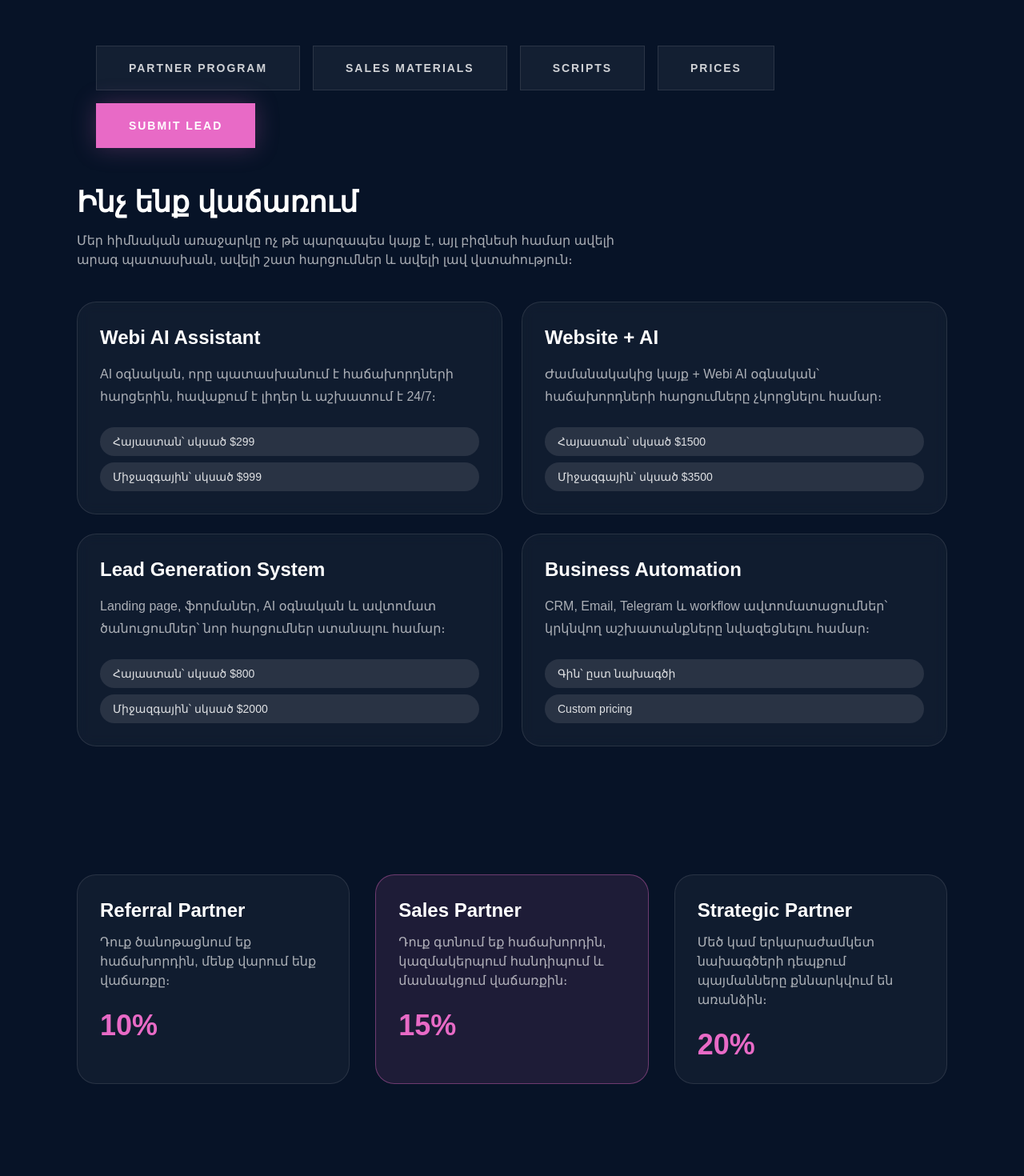
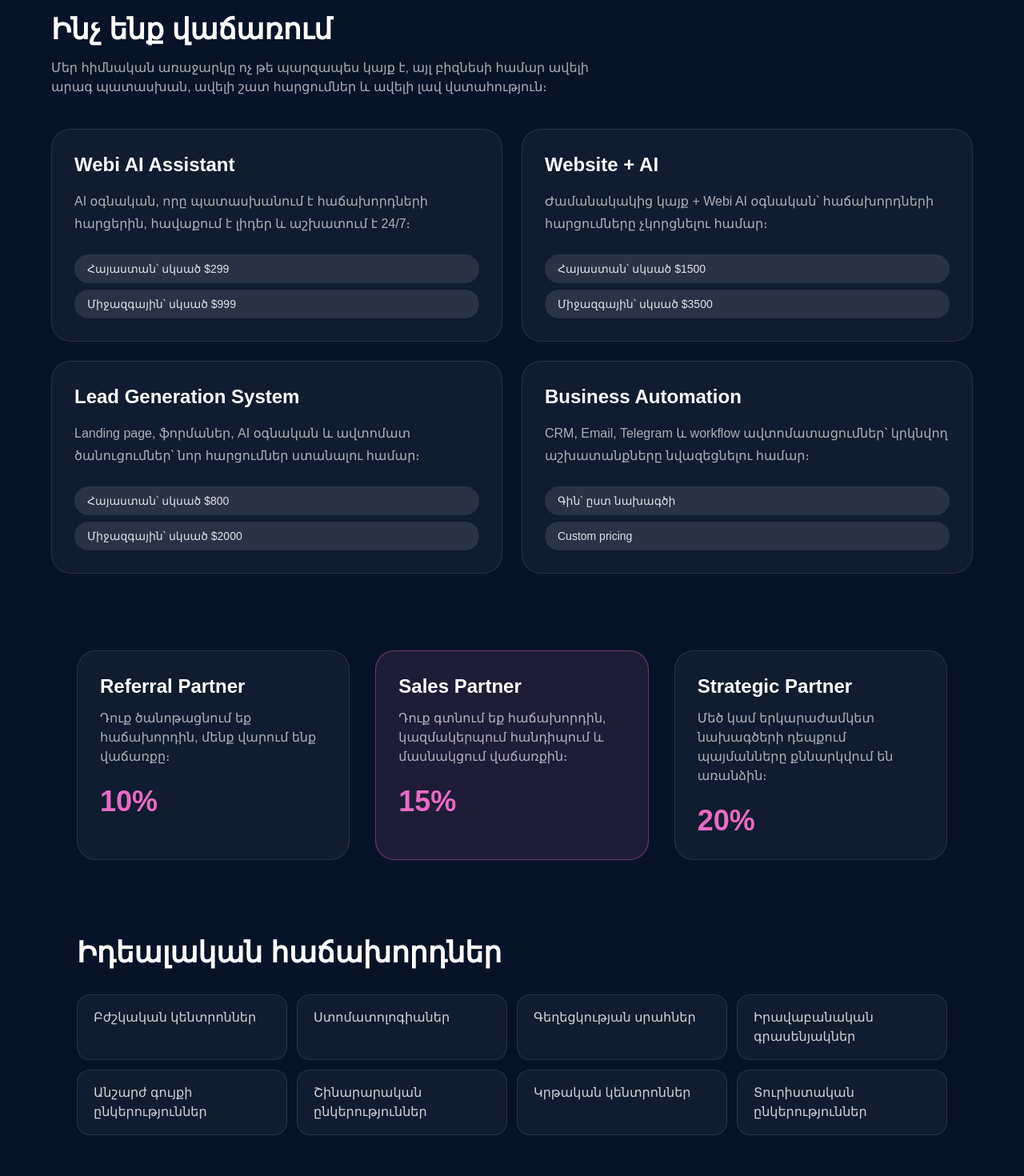
Before and after one commit to webbitis/webbitis-site, a Next.js app: page /partners in a window 1280 px wide. Shown: the part 720-2190 px from the top of the page at 80% size. Built offline with nearby package versions, Linux system fonts and the light colour scheme; no server answers.

Commit message:
partner nav changes

```diff
--- a/app/components/PartnerNav.tsx
+++ b/app/components/PartnerNav.tsx
@@ -8,19 +8,35 @@
   { href: "/submit-lead", label: "Submit Lead", primary: true },
 ];
 
-export default function PartnerNav() {
+type PartnerNavProps = {
+  theme?: "dark" | "light";
+};
+
+export default function PartnerNav({ theme = "dark" }: PartnerNavProps) {
+  const isLight = theme === "light";
+
+  const base =
+    "inline-flex h-11 items-center justify-center px-6 text-center text-xs font-semibold uppercase tracking-[0.12em] transition sm:h-12 sm:px-7 sm:text-sm";
+
+  const primary =
+    "border border-[#E86AC6] bg-[#E86AC6] text-white shadow-[0_0_24px_rgba(232,106,198,0.22)] hover:-translate-y-0.5 hover:shadow-[0_0_34px_rgba(232,106,198,0.35)]";
+
+  const light =
+    "border border-slate-300 bg-white text-slate-800 shadow-sm hover:border-[#E86AC6] hover:bg-[#E86AC6]/10";
+
+  const dark =
+    "border border-white/10 bg-white/[0.05] text-white/80 hover:border-[#E86AC6]/40 hover:bg-[#E86AC6]/10 hover:text-white";
+
   return (
-    <div className="mx-auto mb-12 max-w-6xl px-6">
-  <div className="flex flex-wrap gap-4">
+    <div className="mx-auto mb-10 max-w-6xl px-6">
+      <div className="flex flex-col items-center gap-3 sm:flex-row sm:flex-wrap sm:justify-center">
         {partnerLinks.map((link) => (
           <Link
             key={link.href}
             href={link.href}
-            className={
-  link.primary
-    ? "inline-flex h-14 items-center justify-center border border-[#E86AC6] bg-[#E86AC6] px-10 text-sm font-semibold uppercase tracking-[0.14em] text-white shadow-[0_0_30px_rgba(232,106,198,0.25)] transition hover:-translate-y-0.5 hover:shadow-[0_0_40px_rgba(232,106,198,0.4)]"
-    : "inline-flex h-14 items-center justify-center border border-white/10 bg-white/[0.05] px-10 text-sm font-semibold uppercase tracking-[0.14em] text-white/80 transition hover:border-[#E86AC6]/40 hover:bg-[#E86AC6]/10 hover:text-white"
-}
+            className={`${base} ${
+              link.primary ? primary : isLight ? light : dark
+            } w-full max-w-[260px] sm:w-auto sm:min-w-[150px]`}
           >
             {link.label}
           </Link>
--- a/app/partner-materials/page.tsx
+++ b/app/partner-materials/page.tsx
@@ -3,7 +3,7 @@
   return (
     <main className="min-h-screen bg-[#071327] text-white">
 
-      <section className="px-1 py-27 md:px-12 lg:px-24">
+      <section className="px-1 py-12 md:px-12 lg:px-24">
         <div className="mx-auto max-w-6xl">
 
           <span className="rounded-full bg-[#E86AC6]/10 border border-[#E86AC6]/20 px-4 py-2 text-sm">
--- a/app/partner-scripts/page.tsx
+++ b/app/partner-scripts/page.tsx
@@ -75,8 +75,8 @@
 export default function PartnerScriptsPage() {
   return (
     <main className="min-h-screen bg-[#F6F8FF] text-[#0B0B1E]">
-      <section className="mx-auto max-w-6xl px-6 py-12">
-        <PartnerNav />
+    <section className="mx-auto max-w-6xl px-6 pt-28 pb-14 md:pt-32">
+        <PartnerNav theme="light" />
 
         <div className="mb-10 max-w-3xl">
           <p className="mb-3 text-sm font-semibold uppercase tracking-[0.2em] text-[#E86AC6]">
--- a/app/partners/page.tsx
+++ b/app/partners/page.tsx
@@ -42,7 +42,7 @@
   return (
     <main className="min-h-screen bg-[#071327] text-white">
 
-      <section className="relative overflow-hidden px-6 py-24 md:px-12 lg:px-24">
+      <section className="relative overflow-hidden px-6 py-12 md:px-12 lg:px-12">
 
         <div className="absolute inset-0 bg-[radial-gradient(circle_at_top_right,#e86ac633,transparent_35%),radial-gradient(circle_at_bottom_left,#4f46e533,transparent_35%)]" />
 
@@ -79,13 +79,13 @@
 
           </div>
         </div>
+
       </section>
 
-      <section id="services" className="px-6 py-20 md:px-12 lg:px-24">
+      <section id="services" className="px-6 py-12 md:px-12 lg:px-15">
           <PartnerNav />
+
         <div className="mx-auto max-w-6xl">
-
-
 
           <h2 className="text-3xl font-semibold md:text-4xl">
             Ինչ ենք վաճառում
@@ -119,7 +119,7 @@
         </div>
       </section>
 
-      <section className="px-6 py-20 md:px-12 lg:px-24">
+      <section className="px-6 py-12 md:px-12 lg:px-24">
         <div className="mx-auto grid max-w-6xl gap-8 md:grid-cols-3">
           <div className="rounded-3xl border border-white/10 bg-white/[0.04] p-7">
             <h3 className="text-2xl font-semibold">Referral Partner</h3>
@@ -147,7 +147,7 @@
         </div>
       </section>
 
-      <section className="px-6 py-20 md:px-12 lg:px-24">
+      <section className="px-6 py-12 md:px-12 lg:px-24">
         <div className="mx-auto max-w-6xl">
           <h2 className="text-3xl font-semibold md:text-4xl">
             Իդեալական հաճախորդներ
```
